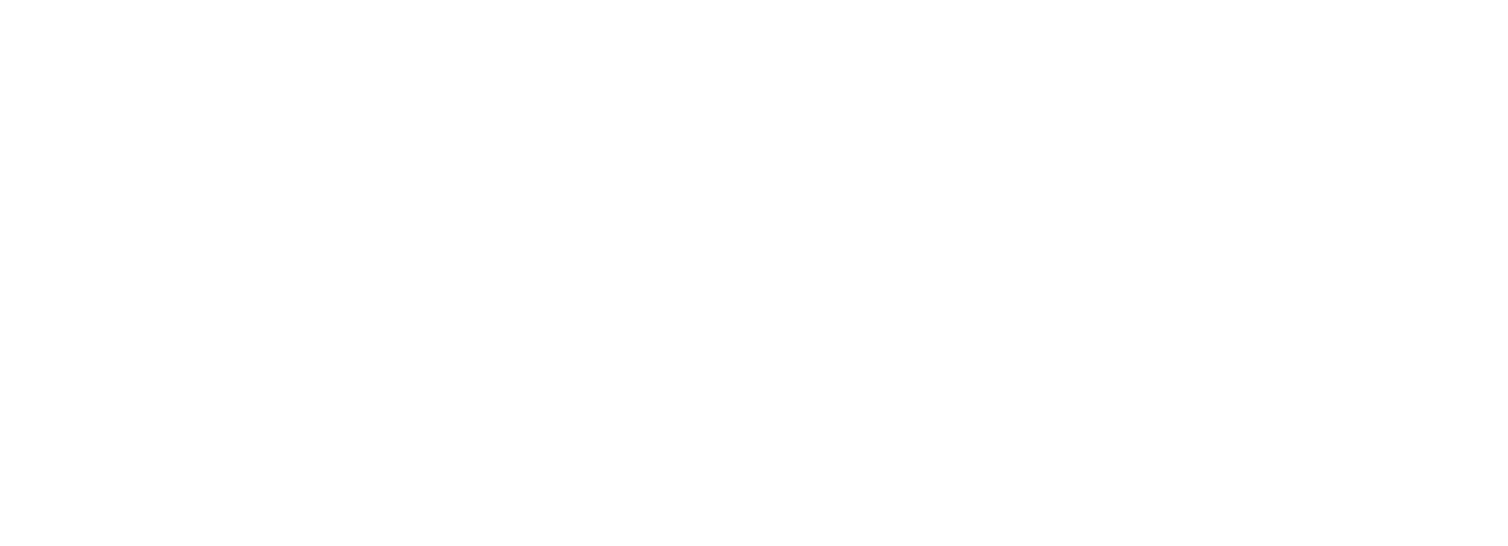
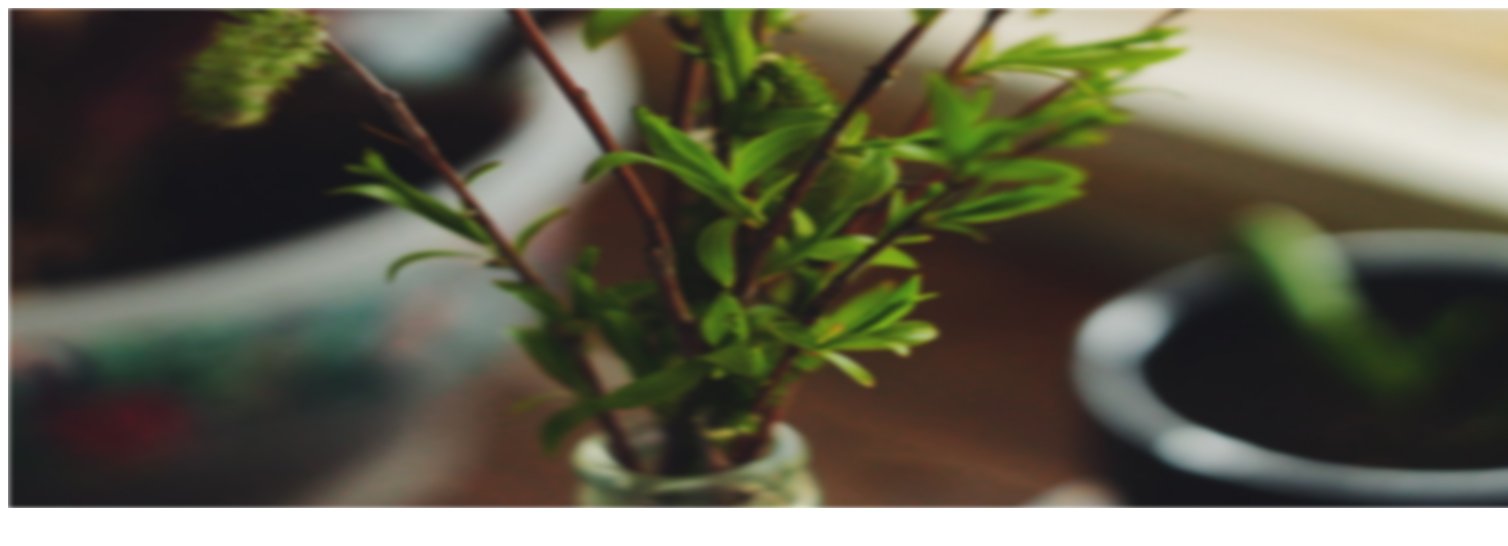
Before and after one commit to Imrane-48/Html, a plain HTML site: page Plantes/Index.Html in a window 1280 px wide. Shown: the whole page, 1508 px wide, since content can reach past the window. Drawn offline with Linux system fonts and the light colour scheme.

Commit message:
git add logo

```diff
--- a/Plantes/Index.Html
+++ b/Plantes/Index.Html
@@ -3,12 +3,15 @@
 <head>
     <meta charset="UTF-8">
     <meta name="viewport" content="width=device-width, initial-scale=1.0">
+    <link rel="stylesheet" href="style.css">
     <title>Document</title>
 </head>
 <body>
     <Header>
         <div class="Back">
+            <img src="bg.jpg" id="img">
         <nav>
+
 
         </nav>
         </div>
--- a/Plantes/style.css
+++ b/Plantes/style.css
@@ -1,3 +1,5 @@
-.Back{
-    background-image: url(bg.jpg);
+#img{
+
+    height: 500px;
+    width: 1500px;
 }
```
Also changed, not shown: Plantes/logo.png (added).
